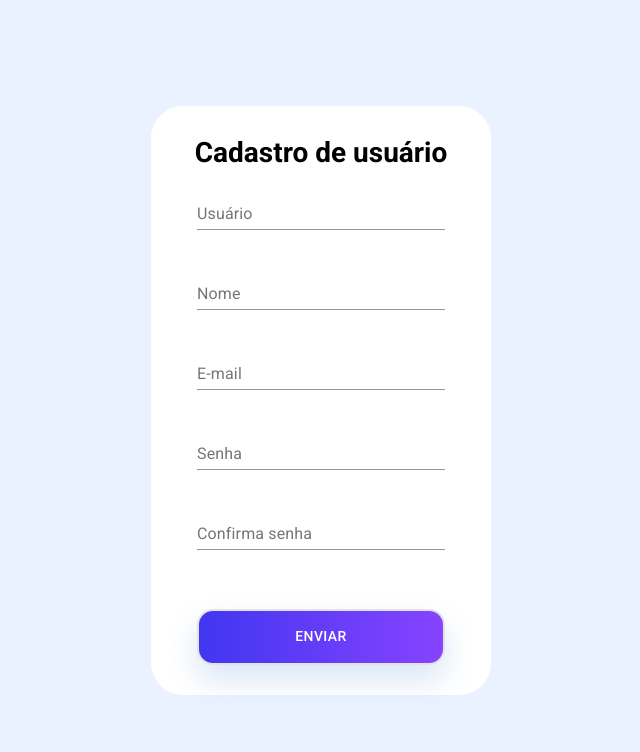
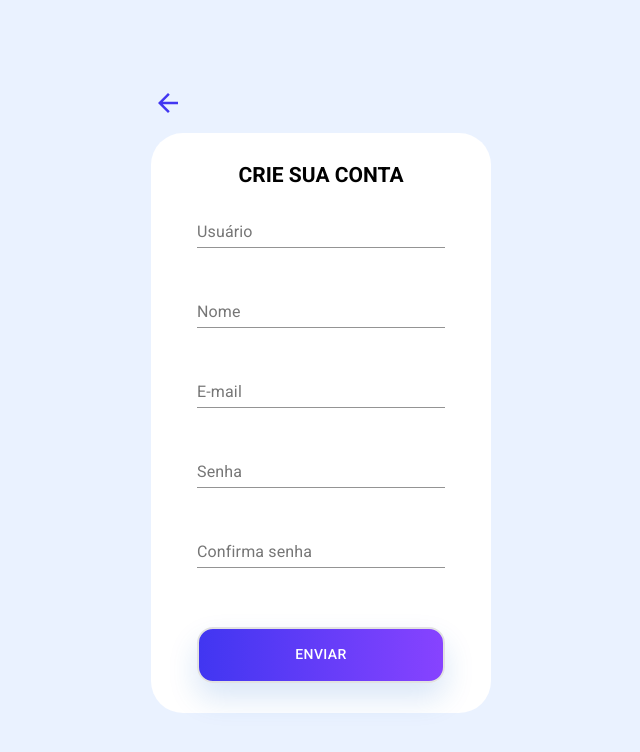
Before and after one commit to brunnolorran/user-registration-with-api-, a React (Create React App) app: page /user-form in a window 1280 px wide. Shown: the top 752 px of the page, without its empty margins (319-959 px from the left). Built offline with nearby package versions, Linux system fonts and the light colour scheme; no server answers.

Commit message:
Created icon in user-form and cancel in feedback-form

```diff
--- a/package.json
+++ b/package.json
@@ -14,6 +14,7 @@
     "react": "^17.0.1",
     "react-dom": "^17.0.1",
     "react-hook-form": "^6.11.3",
+    "react-icons": "^3.11.0",
     "react-router-dom": "^5.2.0",
     "react-scripts": "4.0.0",
     "styled-components": "^5.2.1",
--- a/src/pages/feedback-form.jsx
+++ b/src/pages/feedback-form.jsx
@@ -1,8 +1,8 @@
 import {
   ButtonStyledPrimary,
+  ButtonStyledSecondary,
   TextFieldStyled,
   ContainerFormStyled,
-  TitleStyle,
   AlignContainer,
 } from "./styles-pages";
 
@@ -48,7 +48,7 @@ const FeedbackForm = () => {
   return (
     <AlignContainer>
       <ContainerFormStyled>
-        <TitleStyle>Faça um Feedback</TitleStyle>
+        <h2>NOVO FEEDBACK</h2>
         <form onSubmit={handleSubmit(tryFeedback)}>
           <div>
             <TextFieldStyled
@@ -92,6 +92,9 @@ const FeedbackForm = () => {
             Enviar
           </ButtonStyledPrimary>
         </form>
+        <ButtonStyledSecondary onClick={() => history.push(`/users`)}>
+          Cancelar
+        </ButtonStyledSecondary>
       </ContainerFormStyled>
     </AlignContainer>
   );
--- a/src/pages/user-feedbacks.jsx
+++ b/src/pages/user-feedbacks.jsx
@@ -40,7 +40,7 @@ const UsersFeedbacks = () => {
   return (
     <>
       <ContainerTitleButtom>
-        <TitleStyle>Feedbacks do Usuário</TitleStyle>{" "}
+        <TitleStyle>FEEDBACKS DO USUÁRIO</TitleStyle>{" "}
         <Button onClick={() => history.push(`/feedback-form/${params.id}`)}>
           Criar um Feedback
         </Button>
--- a/src/pages/user-form.jsx
+++ b/src/pages/user-form.jsx
@@ -1,10 +1,11 @@
 import {
   ButtonStyledPrimary,
-  ButtonStyledSecondary,
   TextFieldStyled,
   ContainerFormStyled,
   AlignContainer,
 } from "./styles-pages";
+
+import { MdArrowBack } from "react-icons/md";
 
 import { useForm } from "react-hook-form";
 import { yupResolver } from "@hookform/resolvers/yup";
@@ -64,8 +65,18 @@ const UserForm = () => {
 
   return (
     <AlignContainer>
+      <MdArrowBack
+        onClick={() => history.push("/")}
+        style={{
+          fontSize: 30,
+          color: "#4136f1",
+          marginBottom: 15,
+          marginRight: "30%",
+          cursor: "pointer",
+        }}
+      />
       <ContainerFormStyled>
-        <h1>Cadastro de usuário</h1>
+        <h2>CRIE SUA CONTA</h2>
         <form onSubmit={handleSubmit(handleForm)}>
           <div>
             <TextFieldStyled
--- a/src/pages/users/index.jsx
+++ b/src/pages/users/index.jsx
@@ -42,7 +42,7 @@ const Users = () => {
 
   return (
     <>
-      <TitleStyle>Usuário</TitleStyle>
+      <TitleStyle>USUÁRIOS</TitleStyle>
       <TableContainer component={Paper}>
         <Table className={classes.table} aria-label="a table">
           <TableHead>
```
Also changed, not shown: 1 other file (tests, documents, lock files or other folders).
